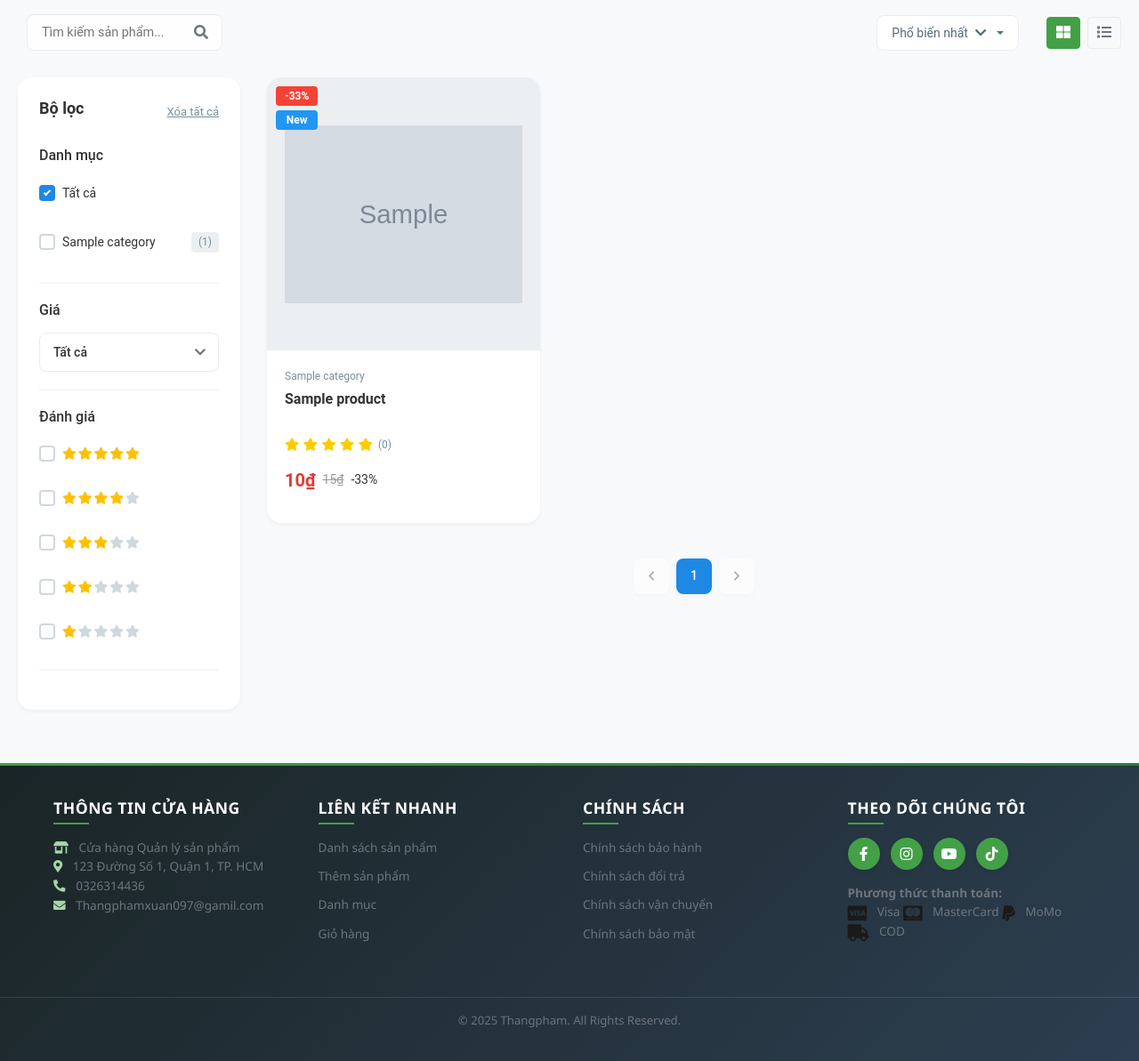
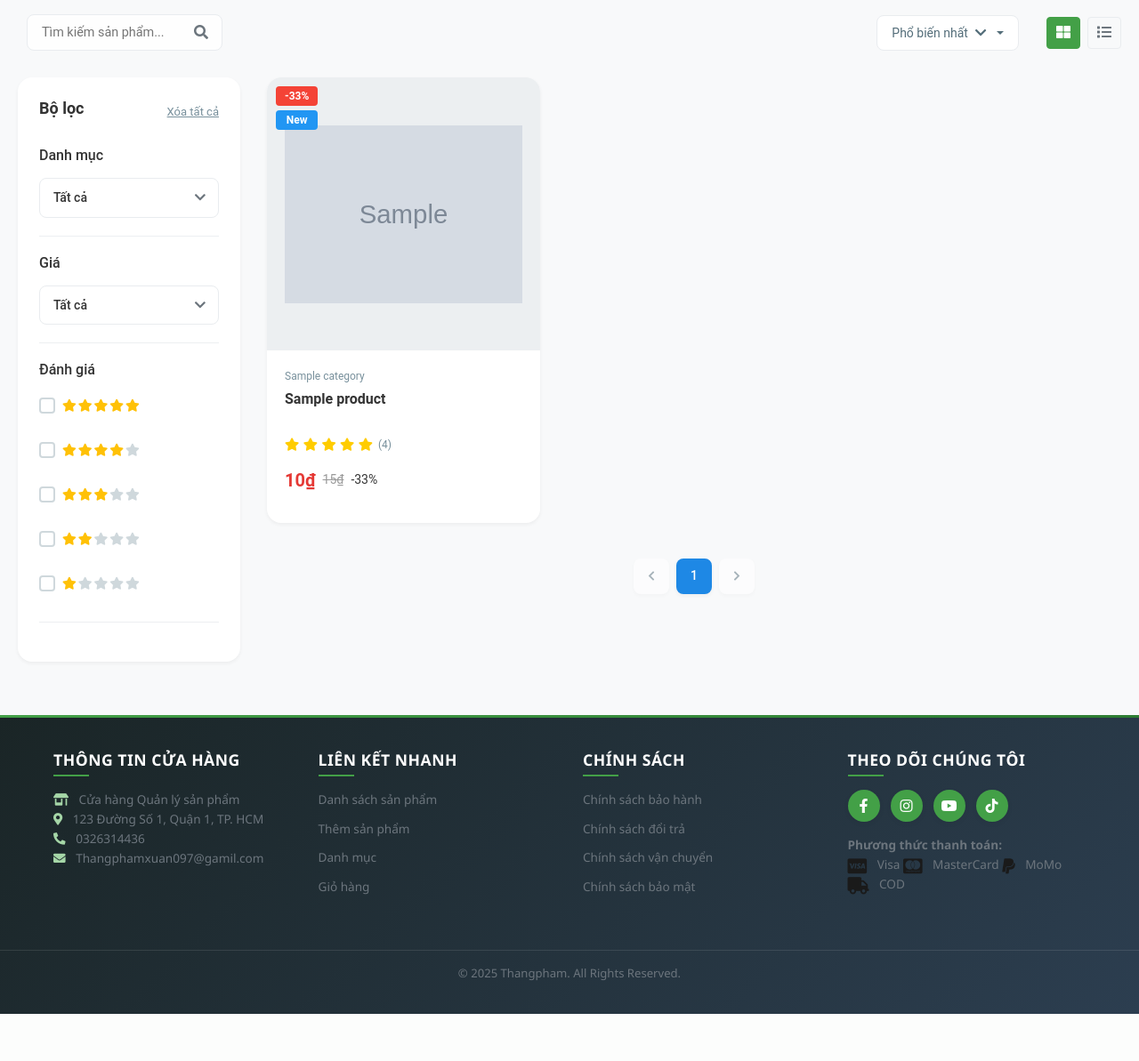
Before and after one commit to ThangphamDev/Webbanhang, a PHP site: page / in a window 1280 px wide. Shown: the part 560-1753 px from the top of the page at 89% size. After the commit the page ends 1700 px from the top, so only its background shows below. Run offline with PHP 8.4, Linux system fonts and the light colour scheme; tables that the repository leaves empty or names only in its code hold one stand-in row (values such as "Sample post"); grey boxes marked "Sample" are stand-in pictures; data that the repository does not hold is empty; some libraries are stand-ins or nearby versions.

Commit message:
update bai4 version 4.3.2

```diff
--- a/app/controllers/ProductController.php
+++ b/app/controllers/ProductController.php
@@ -198,7 +198,8 @@ class ProductController
         if ($page > $total_pages && $total_pages > 0) $page = $total_pages;
 
         // Get all products with pagination
-        $products = $this->productModel->getProducts($page, $products_per_page);
+        $sort = isset($_GET['sort']) ? $_GET['sort'] : 'popular';
+        $products = $this->productModel->sortProducts($sort, $page, $products_per_page);
 
         // Get all categories for the filter sidebar
         $categoryModel = new CategoryModel($this->db);
--- a/app/models/ProductModel.php
+++ b/app/models/ProductModel.php
@@ -237,9 +237,12 @@ public function sortProducts($sortBy = 'popular', $page = 1, $per_page = 12)
         case 'newest':
             $query .= " ORDER BY p.id DESC";
             break;
+        case 'oldest':
+            $query .= " ORDER BY p.id ASC";
+            break;
         case 'popular':
         default:
-            $query .= " ORDER BY p.rating DESC, p.rating_count DESC";
+            $query .= " ORDER BY p.id ASC";
             break;
     }
 
--- a/app/views/product/list.php
+++ b/app/views/product/list.php
@@ -493,6 +493,50 @@
     }
 
     .price-filter-dropdown:hover .dropdown-icon {
+        color: var(--primary-color);
+    }
+
+    /* CSS cho dropdown filter danh mục */
+    .category-filter-dropdown {
+        position: relative;
+        width: 100%;
+    }
+
+    .category-select {
+        appearance: none;
+        width: 100%;
+        padding: 10px 15px;
+        font-size: 14px;
+        border: 1px solid var(--border-color);
+        border-radius: 8px;
+        background-color: white;
+        cursor: pointer;
+        transition: all 0.3s ease;
+        color: var(--text-dark);
+        font-weight: 500;
+    }
+
+    .category-select:hover {
+        border-color: var(--primary-color);
+    }
+
+    .category-select:focus {
+        outline: none;
+        border-color: var(--primary-color);
+        box-shadow: 0 0 0 2px rgba(76, 175, 80, 0.1);
+    }
+
+    .category-filter-dropdown .dropdown-icon {
+        position: absolute;
+        right: 15px;
+        top: 50%;
+        transform: translateY(-50%);
+        color: var(--text-muted);
+        pointer-events: none;
+        transition: all 0.3s ease;
+    }
+
+    .category-filter-dropdown:hover .dropdown-icon {
         color: var(--primary-color);
     }
 </style>
@@ -573,24 +617,16 @@
 
                 <div class="filter-group">
                     <h4 class="filter-title">Danh mục</h4>
-                    <div class="filter-options">
-                        <label class="filter-option">
-                            <input type="checkbox" value="all" name="category"
-                                   <?php echo (!isset($_GET['category']) || $_GET['category'] === 'all') ? 'checked' : ''; ?>
-                                   onchange="handleCategoryChange(this)">
-                            <span class="checkmark"></span>
-                            <span class="option-name">Tất cả</span>
-                        </label>
-                        <?php foreach ($categories as $category): ?>
-                        <label class="filter-option">
-                            <input type="checkbox" value="<?php echo $category->id; ?>" name="category"
-                                   <?php echo (isset($_GET['category']) && $_GET['category'] == $category->id) ? 'checked' : ''; ?>
-                                   onchange="handleCategoryChange(this)">
-                            <span class="checkmark"></span>
-                            <span class="option-name"><?php echo htmlspecialchars($category->name); ?></span>
-                            <span class="option-count"><?php echo $category->product_count ?? 0; ?></span>
-                        </label>
-                        <?php endforeach; ?>
+                    <div class="category-filter-dropdown">
+                        <select class="category-select" onchange="handleCategorySelectChange(this)">
+                            <option value="all" <?php echo (!isset($_GET['category']) || $_GET['category'] === 'all') ? 'selected' : ''; ?>>Tất cả</option>
+                            <?php foreach ($categories as $category): ?>
+                            <option value="<?php echo $category->id; ?>" <?php echo (isset($_GET['category']) && $_GET['category'] == $category->id) ? 'selected' : ''; ?>>
+                                <?php echo htmlspecialchars($category->name); ?> (<?php echo $category->product_count ?? 0; ?>)
+                            </option>
+                            <?php endforeach; ?>
+                        </select>
+                        <i class="fas fa-chevron-down dropdown-icon"></i>
                     </div>
                 </div>
 
@@ -839,6 +875,7 @@ function handleSearch() {
                 .then(data => {
                     updateProductGrid(data.products);
                     updatePagination(data.pagination);
+                    scrollToBreadcrumb();
                 })
                 .catch(error => console.error('Error searching products:', error));
             }
@@ -866,6 +903,7 @@ function handleSearch() {
                 .then(data => {
                     updateProductGrid(data.products);
                     updatePagination(data.pagination);
+                    scrollToBreadcrumb();
                 })
                 .catch(error => console.error('Error searching products:', error));
             } else {
@@ -880,6 +918,7 @@ function handleSearch() {
                 .then(data => {
                     updateProductGrid(data.products);
                     updatePagination(data.pagination);
+                    scrollToBreadcrumb();
                 })
                 .catch(error => console.error('Error fetching products:', error));
             }
@@ -938,6 +977,7 @@ function handleSort() {
                 updateProductGrid(data.products);
                 updatePagination(data.pagination);
                 dropdownMenu.classList.remove('show');
+                scrollToBreadcrumb();
             })
             .catch(error => console.error('Error sorting products:', error));
         });
@@ -1151,13 +1191,7 @@ function updatePagination(pagination) {
                 }
 
                 // Cuộn đến phần breadcrumb
-                const breadcrumb = document.querySelector('.breadcrumb');
-                if (breadcrumb) {
-                    window.scrollTo({
-                        top: breadcrumb.offsetTop - 20,
-                        behavior: 'smooth'
-                    });
-                }
+                scrollToBreadcrumb();
             })
             .catch(error => console.error('Error fetching products:', error));
         });
@@ -1166,7 +1200,7 @@ function updatePagination(pagination) {
 
 async function applyFilters() {
     const urlParams = new URLSearchParams(window.location.search);
-    const category = document.querySelector('input[name="category"]:checked')?.value;
+    const category = document.querySelector('.category-select').value;
     const rating = document.querySelector('input[name="rating"]:checked')?.value;
 
     // Lấy giá trị min_price và max_price từ URL nếu đã có
@@ -1211,37 +1245,42 @@ async function applyFilters() {
 
         // Cập nhật số lượng sản phẩm cho mỗi danh mục
         if (data.categories) {
-            data.categories.forEach(category => {
-                const countElement = document.querySelector(`input[value="${category.id}"]`)
-                    ?.closest('.filter-option')
-                    ?.querySelector('.option-count');
-                if (countElement) {
-                    countElement.textContent = `(${category.product_count})`;
-                }
-            });
+            // Cập nhật tùy chọn trong dropdown danh mục
+            const categorySelect = document.querySelector('.category-select');
+            if (categorySelect) {
+                const options = categorySelect.querySelectorAll('option');
+                options.forEach(option => {
+                    if (option.value !== 'all') {
+                        const categoryData = data.categories.find(cat => cat.id == option.value);
+                        if (categoryData) {
+                            option.textContent = `${categoryData.name} (${categoryData.product_count})`;
+                        }
+                    }
+                });
+            }
         }
 
         // Cuộn đến phần breadcrumb
-        const breadcrumb = document.querySelector('.breadcrumb');
-        if (breadcrumb) {
-            window.scrollTo({
-                top: breadcrumb.offsetTop - 20,
-                behavior: 'smooth'
-            });
-        }
+        scrollToBreadcrumb();
     } catch (error) {
         console.error('Error applying filters:', error);
     }
 }
 
-function handleCategoryChange(checkbox) {
-    if (checkbox.checked) {
-        // Bỏ chọn các checkbox danh mục khác
-        document.querySelectorAll('input[name="category"]').forEach(cb => {
-            if (cb !== checkbox) cb.checked = false;
-        });
-        applyFilters();
-    }
+function handleCategorySelectChange(select) {
+    const selectedValue = select.value;
+    const urlParams = new URLSearchParams(window.location.search);
+
+    if (selectedValue && selectedValue !== 'all') {
+        urlParams.set('category', selectedValue);
+    } else {
+        urlParams.delete('category');
+    }
+
+    urlParams.set('page', 1);
+    window.history.pushState({}, '', `${window.location.pathname}?${urlParams.toString()}`);
+
+    applyFilters();
 }
 
 function handleRatingChange(checkbox) {
@@ -1274,9 +1313,8 @@ function handlePriceSelectChange(select) {
 }
 
 function clearAllFilters() {
-    // Reset tất cả checkbox danh mục
-    document.querySelectorAll('input[name="category"]').forEach(cb => cb.checked = false);
-    document.querySelector('input[value="all"]').checked = true;
+    // Reset dropdown danh mục về "Tất cả"
+    document.querySelector('.category-select').value = 'all';
 
     // Reset dropdown giá về "Tất cả"
     document.querySelector('.price-select').value = '';
@@ -1426,7 +1464,7 @@ document.addEventListener('DOMContentLoaded', function() {
     }
 
     // Đảm bảo số lượng sản phẩm trong danh mục được hiển thị đúng khi tải trang
-    if (document.querySelector('input[name="category"][value="all"]:checked')) {
+    if (document.querySelector('.category-select').value === 'all') {
         // Nếu đang ở chế độ "Tất cả", cần lấy số lượng sản phẩm cho mỗi danh mục
         updateCategoryCounts();
     }
@@ -1527,17 +1565,33 @@ async function updateCategoryCounts() {
         const data = await response.json();
 
         if (data.categories) {
-            data.categories.forEach(category => {
-                const countElement = document.querySelector(`input[value="${category.id}"]`)
-                    ?.closest('.filter-option')
-                    ?.querySelector('.option-count');
-                if (countElement) {
-                    countElement.textContent = `(${category.product_count})`;
-                }
-            });
+            // Cập nhật tùy chọn trong dropdown danh mục
+            const categorySelect = document.querySelector('.category-select');
+            if (categorySelect) {
+                const options = categorySelect.querySelectorAll('option');
+                options.forEach(option => {
+                    if (option.value !== 'all') {
+                        const categoryData = data.categories.find(cat => cat.id == option.value);
+                        if (categoryData) {
+                            option.textContent = `${categoryData.name} (${categoryData.product_count})`;
+                        }
+                    }
+                });
+            }
         }
     } catch (error) {
         console.error('Error fetching category counts:', error);
+    }
+}
+
+// Hàm cuộn trang đến phần breadcrumb
+function scrollToBreadcrumb() {
+    const breadcrumb = document.querySelector('.breadcrumb');
+    if (breadcrumb) {
+        window.scrollTo({
+            top: breadcrumb.offsetTop - 20,
+            behavior: 'smooth'
+        });
     }
 }
 </script>
--- a/app/views/shares/header.php
+++ b/app/views/shares/header.php
@@ -381,7 +381,7 @@
                 <!-- Menu Links -->
                 <ul class="navbar-nav mr-auto">
                     <li class="nav-item">
-                        <a class="nav-link <?php echo (strpos($_SERVER['REQUEST_URI'], '/Product/') === 0 && strpos($_SERVER['REQUEST_URI'], '/Product/add') === false) ? 'active' : ''; ?>" href="/Product/">
+                        <a class="nav-link <?php echo (strpos($_SERVER['REQUEST_URI'], '/Product/') === 0 && strpos($_SERVER['REQUEST_URI'], '/Product/add') === false) ? 'active' : ''; ?>" href="/Product/" id="products-list-link">
                             <i class="fas fa-list"></i>
                             Danh sách sản phẩm
                         </a>
@@ -474,6 +474,26 @@
                 navbar.classList.remove('scrolled');
             }
         });
+
+        // Xử lý cuộn trang khi click vào nút danh sách sản phẩm
+        document.addEventListener('DOMContentLoaded', function() {
+            const productsListLink = document.getElementById('products-list-link');
+            if (productsListLink && window.location.pathname === '/Product/') {
+                productsListLink.addEventListener('click', function(e) {
+                    // Nếu đang ở trang danh sách sản phẩm, ngăn chặn hành vi mặc định và cuộn trang
+                    e.preventDefault();
+
+                    // Cuộn đến breadcrumb
+                    const breadcrumb = document.querySelector('.breadcrumb');
+                    if (breadcrumb) {
+                        window.scrollTo({
+                            top: breadcrumb.offsetTop - 20,
+                            behavior: 'smooth'
+                        });
+                    }
+                });
+            }
+        });
     </script>
 </body>
 </html>
```
